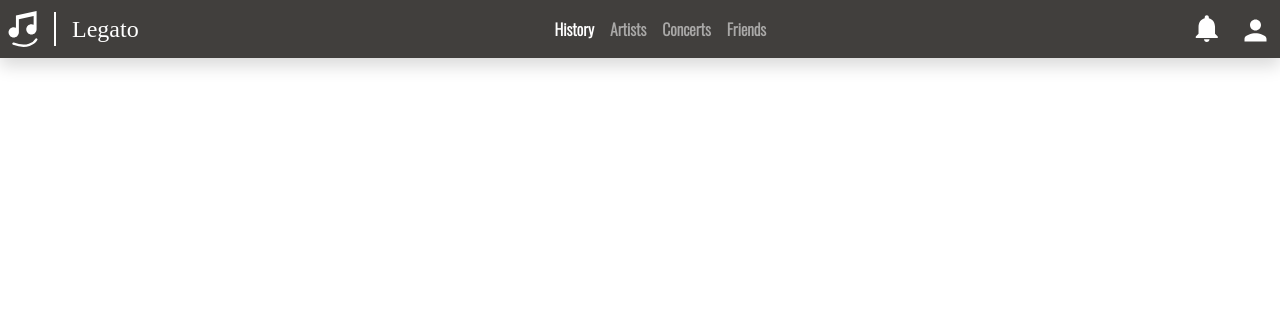
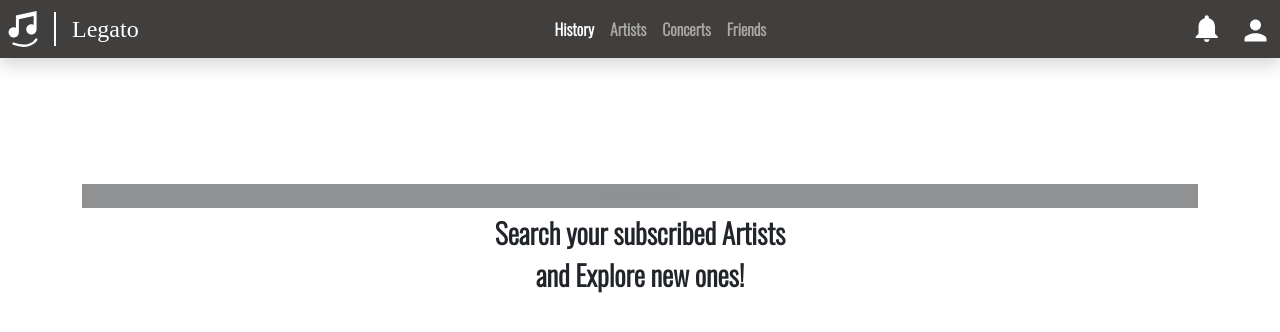
Before and after one commit to SDSC-Cali-Coders/Legato, a React (Create React App) app in the folder frontend/: page / in a window 1280 px wide. Shown: the top 332 px of the page. Built offline with nearby package versions, Linux system fonts and the light colour scheme; a web font is replaced by a local one.

Commit message:
Implemented MainView w/ placeholder for searchbar

```diff
--- a/frontend/src/components/artistSearch/MainView.jsx
+++ b/frontend/src/components/artistSearch/MainView.jsx
@@ -6,7 +6,20 @@ const MainView = (props) => {
     // row that grows to fill entire height w/ vertical center alignment for items
     // col with w/ horizontal centering of text
     return (
-        <div className='container'>
+        <div className="container d-flex flex-column min-vh-100 Oswald_regular">
+            <div className="row flex-grow-1 align-items-center">
+                {/* Layout of MainView will be:
+
+                    Searchbar.long [placeholder for now]
+
+                    Hint text for user
+                */}
+                <div className="col text-center mb-45">
+                    <span className="placeholder placeholder-lg w-100 mb-2"> Searchbar here </span>
+                    <p className="h3 fw-bold"> Search your subscribed Artists </p>
+                    <p className="h3 fw-bold"> and Explore new ones!</p>
+                </div>
+            </div>
         </div>
     );
 }
```
